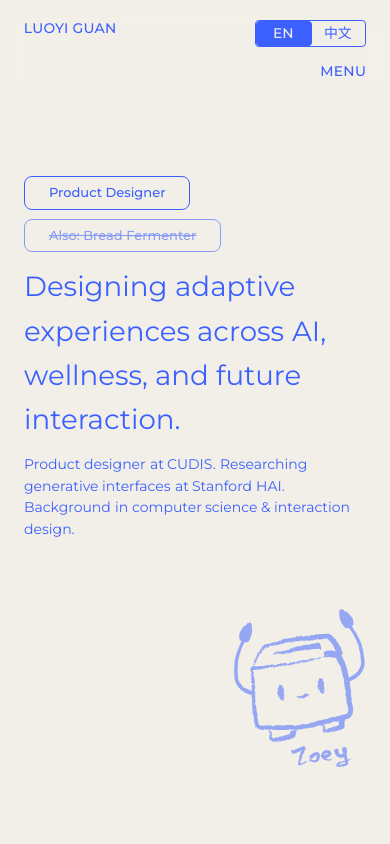
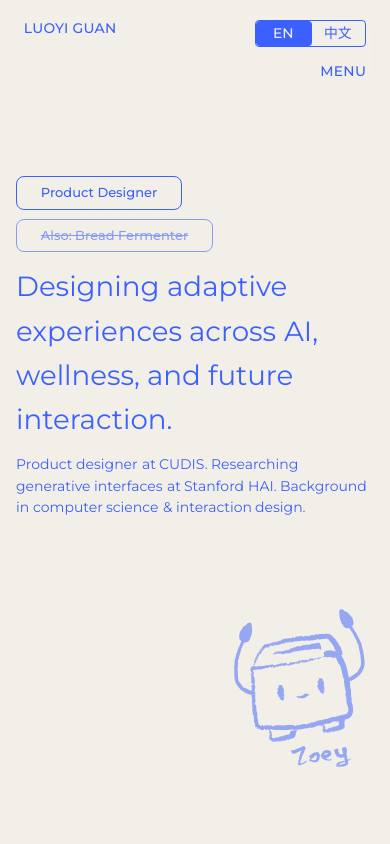
Before and after one commit to GuanLuoyi/portfolio, a React (Vite) app: page / in a window 390 px wide. Shown: the top 844 px of the page. Built offline with nearby package versions, Linux system fonts and the light colour scheme.

Commit message:
edit mobile style

```diff
--- a/src/main.tsx
+++ b/src/main.tsx
@@ -496,7 +496,7 @@ function MobileContent({ language }: { language: Language }) {
   const content = copy[language].hero;
 
   return (
-    <section className="absolute left-0 top-[20.9%] z-10 w-full px-[6.11cqw]">
+    <section className="mobile-hero-copy absolute left-0 top-[20.9%] z-10 w-full px-[6.11cqw]">
       <div className="flex flex-col items-start justify-center gap-[1.05cqh]">
         <Chip className="mobile-home-tag">{content.role}</Chip>
         <Chip className="mobile-home-tag bread-tag" disabled>
--- a/src/styles.css
+++ b/src/styles.css
@@ -2325,6 +2325,7 @@ button {
   .mobile-artboard {
     height: 100svh;
     max-height: 100svh;
+    overflow: visible;
   }
 
   .mobile-artboard.parallax-layer {
@@ -2431,6 +2432,18 @@ button {
     width: fit-content;
   }
 
+  .mobile-hero-copy {
+    left: 50%;
+    width: 100vw;
+    padding-right: 16px;
+    padding-left: 16px;
+    transform: translateX(-50%);
+  }
+
+  .mobile-hero-copy .hero-blur-title {
+    max-width: 100%;
+  }
+
   .mobile-hero-headline {
     font-size: 7.12cqw;
     line-height: 1.6;
```
Also changed, not shown: 1 other file (tests, documents, lock files or other folders).
